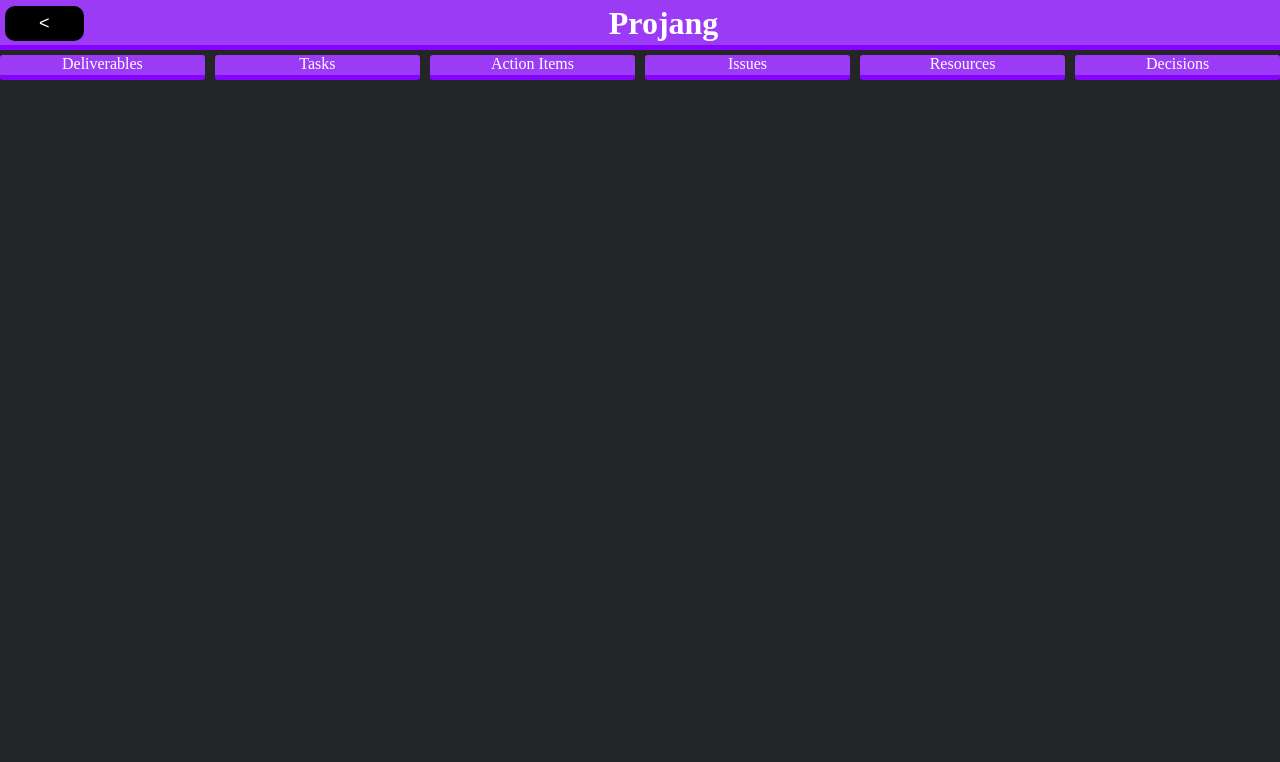
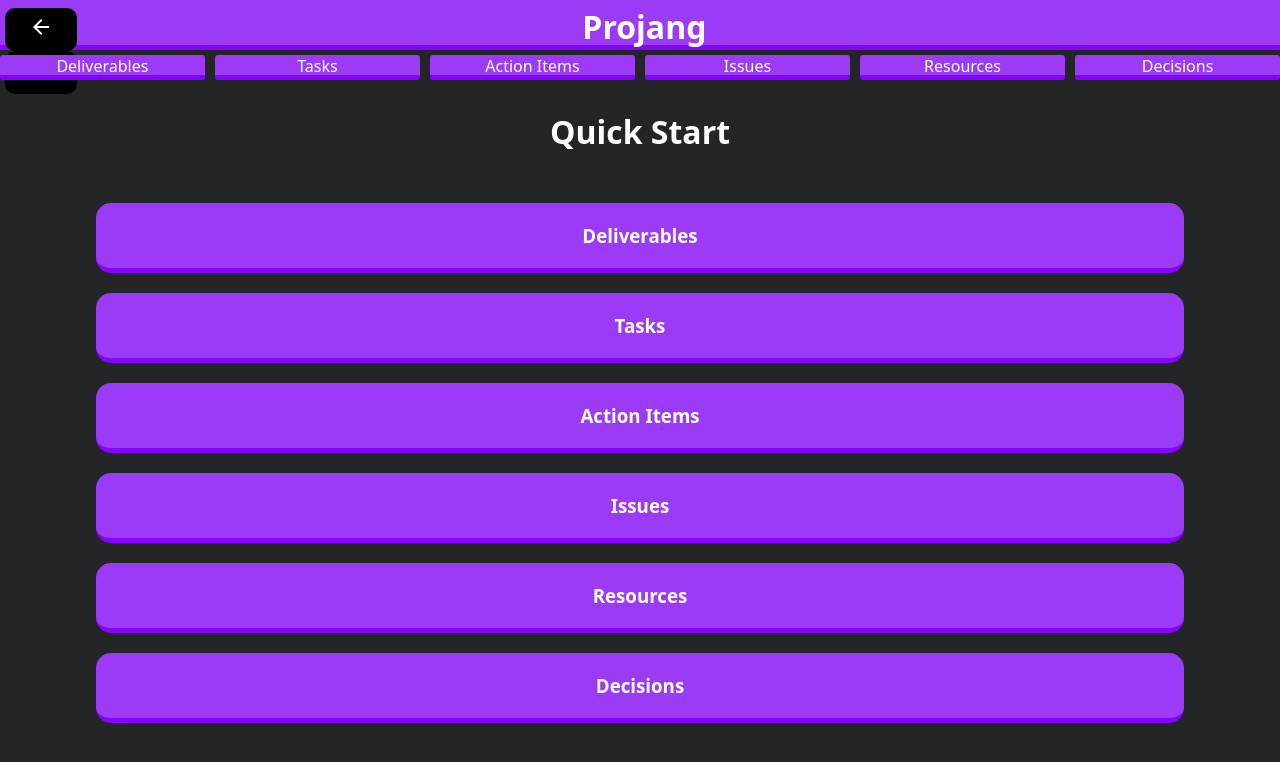
Before and after one commit to Taasoobi/SoftwareManagementProgram, a plain HTML site: page main.html in a window 1280 px wide. Drawn offline with nearby package versions, Linux system fonts and the light colour scheme.

Commit message:
prenavfix

```diff
--- a/main.html
+++ b/main.html
@@ -5,29 +5,36 @@
     <meta http-equiv="X-UA-Compatible" content="IE=edge">
     <meta name="viewport" content="width=device-width, initial-scale=1.0">
     <link rel="stylesheet" href="mainstyles.css">
+    <link rel="stylesheet" href="https://fonts.googleapis.com/css2?family=Material+Symbols+Outlined:opsz,wght,FILL,GRAD@24,700,1,200"/>
     <title>Document</title>
 </head>
 <body>
     <div style="height: 50px; width: 100%;background-color: rgb(155, 59, 245); border-bottom: 5px solid rgb(133, 3, 255);">
-    <div style="position: relative; bottom: 5px;display: inline; width: 5%; padding-left: 5px;"><a  style="display: inline" href="index.html"><button> < </button></a></div>
-    <div style="display: inline-flex; justify-content: center; width: 90%; padding-top: 5px;"><h1>Projang</h1></div>
+    <div style="display: inline; width: 5%; padding-left: 5px;"><a  style="display: inline" href="index.html"><button><span class="material-symbols-outlined">arrow_back</span></button></a></div>
+    <div style="display: inline-flex; justify-content: center; width: 88%; padding-top: 5px;"><h1>Projang</h1></div>
+    <div style="display: inline; width: 5%; padding-left: 5px;"><a  style="display: inline" href="index.html"><button><span class="material-symbols-outlined">home</span></button></a></div>
     </div>
 
     <div style="width: 100%; display: flex; padding-top: 5px;">
         <ul>
-            <li><a href="#"><div style="background-color: rgb(155, 59, 245);display: flex; justify-content: center;height: 25px; border-bottom: 5px solid rgb(133, 3, 255);border-radius: 3px;">Deliverables</div></a></li>
-            <li><a href="#"><div style="background-color: rgb(155, 59, 245);display: flex; justify-content: center;height: 25px; border-bottom: 5px solid rgb(133, 3, 255);border-radius: 3px;">Tasks</div></a></li>
-            <li><a href="#"><div style="background-color: rgb(155, 59, 245);display: flex; justify-content: center;height: 25px; border-bottom: 5px solid rgb(133, 3, 255);border-radius: 3px;">Action Items</div></a></li>
-            <li><a href="#"><div style="background-color: rgb(155, 59, 245);display: flex; justify-content: center;height: 25px; border-bottom: 5px solid rgb(133, 3, 255);border-radius: 3px;">Issues</div></a></li>
-            <li><a href="#"><div style="background-color: rgb(155, 59, 245);display: flex; justify-content: center;height: 25px; border-bottom: 5px solid rgb(133, 3, 255);border-radius: 3px;">Resources</div></a></li>
-            <li><a href="#"><div style="background-color: rgb(155, 59, 245);display: flex; justify-content: center;height: 25px; border-bottom: 5px solid rgb(133, 3, 255);border-radius: 3px;">Decisions</div></a></li>
+            <li><a href="#"><div class="listbtn">Deliverables</div></a></li>
+            <li><a href="#"><div class="listbtn">Tasks</div></a></li>
+            <li><a href="#"><div class="listbtn">Action Items</div></a></li>
+            <li><a href="#"><div class="listbtn">Issues</div></a></li>
+            <li><a href="#"><div class="listbtn">Resources</div></a></li>
+            <li><a href="#"><div class="listbtn">Decisions</div></a></li>
         </ul>
     </div>
 
     <div>
-        <div>
-            <div class="component"></div>
-            <a href=""></a>
+        <div style="padding: 30px 0px 30px;display: flex; justify-content: center;"><h1>Quick Start</h1></div>
+        <div style="height: 70vh; display: flex; flex-direction: column;justify-content: center; align-items: center;">
+            <div class="component"><h3>Deliverables</h3></div>
+            <div class="component"><h3>Tasks</h3></div>
+            <div class="component"><h3>Action Items</h3></div>
+            <div class="component"><h3>Issues</h3></div>
+            <div class="component"><h3>Resources</h3></div>
+            <div class="component"><h3>Decisions</h3></div>
         </div>
     </div>
 </body>
--- a/mainstyles.css
+++ b/mainstyles.css
@@ -1,6 +1,8 @@
 *{margin: 0;
     padding: 0;
-    box-sizing: border-box;}
+    box-sizing: border-box;
+    font-family:system-ui, -apple-system, BlinkMacSystemFont, 'Segoe UI', Roboto, Oxygen, Ubuntu, Cantarell, 'Open Sans', 'Helvetica Neue', sans-serif;
+}
 
 body{
     background-color: #242526;
@@ -16,7 +18,7 @@ button{
     border: 2px solid #000000;
     border-radius: 10px;
     background-color: #000000;
-    padding: 5px 32px;
+    padding: 5px 22px;
 }
 
 a{
@@ -25,10 +27,21 @@ a{
 }
 
 button:hover{
-    color: #ff00dd;
+    color: rgb(155, 59, 245);
     background-color: rgb(255, 255, 255);
-    border: 2px solid #ff00dd;
+    border: 2px solid rgb(155, 59, 245);
     cursor: pointer;
+}
+
+.listbtn{
+    background-color: rgb(155, 59, 245);display: flex; justify-content: center;height: 25px; border-bottom: 5px solid rgb(133, 3, 255);border-radius: 3px;
+}
+
+.listbtn:hover{
+    cursor: pointer;
+    color: rgb(155, 59, 245);
+    background-color: white;
+    border-color: rgb(196, 195, 195);
 }
 
 ul{
@@ -44,3 +57,14 @@ li{
     width: 16%;
     height: 25px;
 }
+
+.component{
+    width: 85%;
+    color: white;
+    display: flex; justify-content: center; align-items: center;
+    height: 70px;
+    background-color: rgb(155, 59, 245);
+    margin: 10px 10px 10px 10px;
+    border-bottom: 5px solid rgb(133, 3, 255);
+    border-radius: 15px;
+}
```
